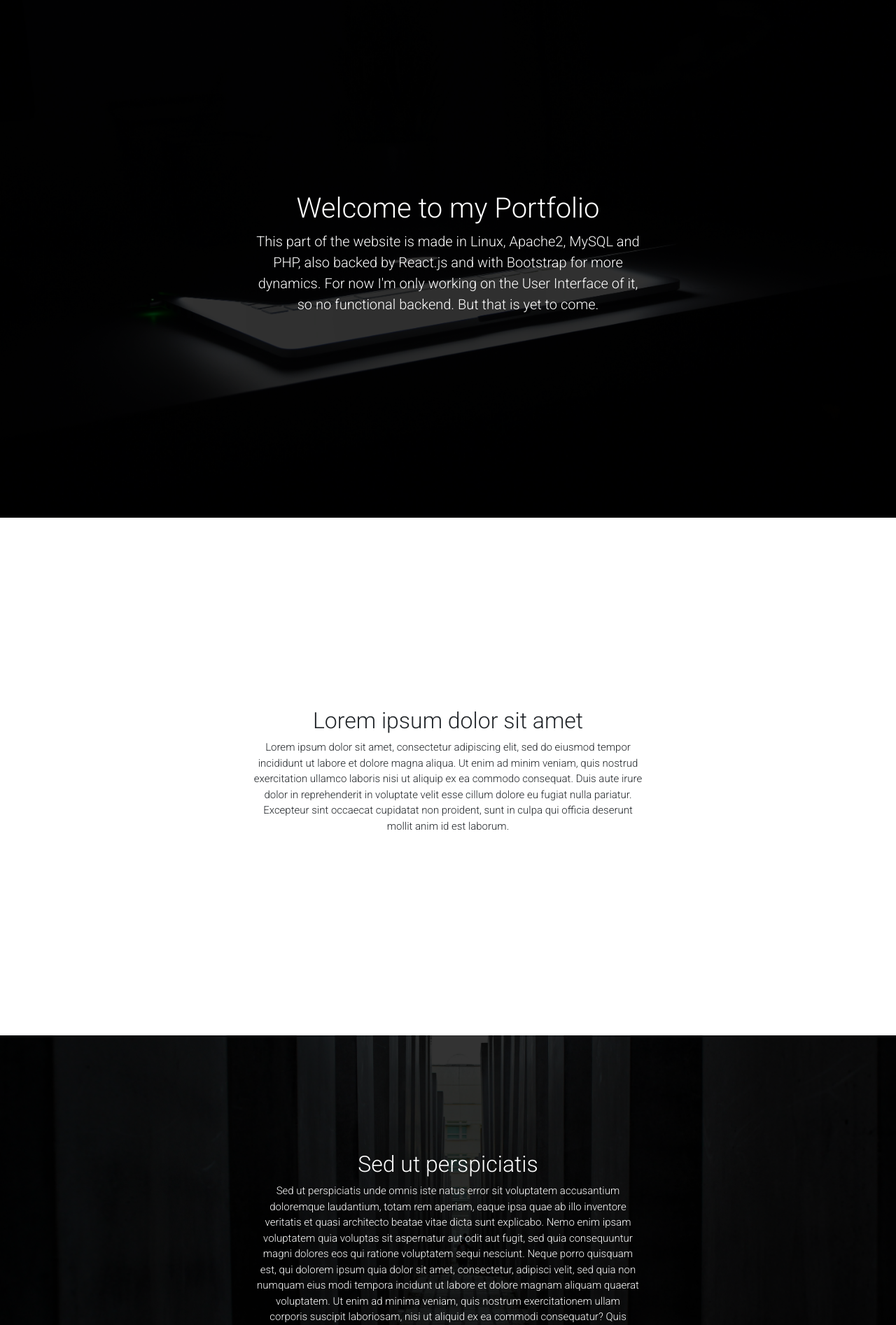
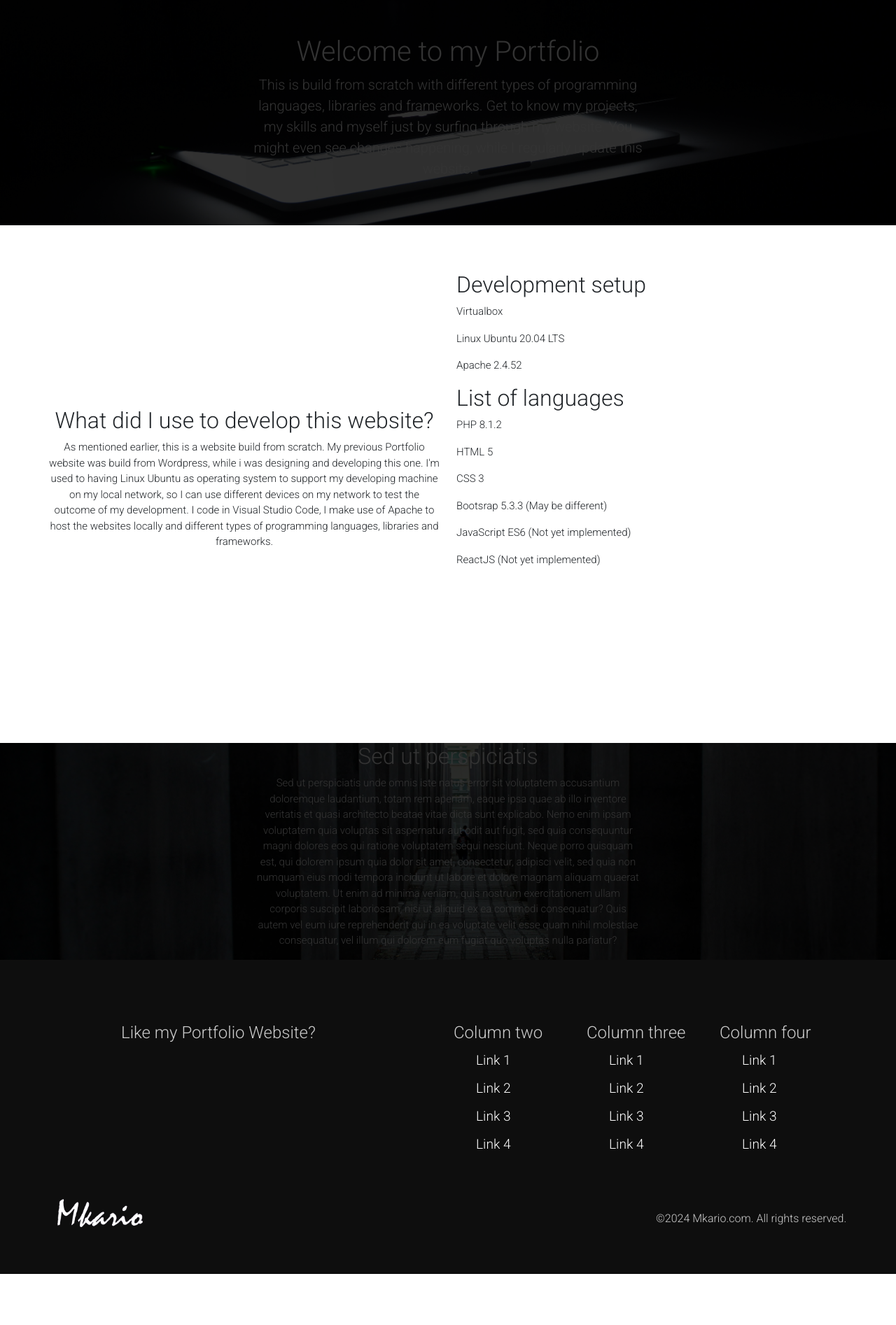
Before and after one commit to Hardanto/mkario, a PHP site: page /home in a window 1280 px wide. Shown: the part 98-1992 px from the top of the page at 70% size. After the commit the page ends 1919 px from the top, so only its background shows below. Run offline with PHP 8.4, Linux system fonts and the light colour scheme.

Commit message:
Some minor changes

```diff
--- a/frontend/landing.php
+++ b/frontend/landing.php
@@ -111,8 +111,11 @@ $test = new \Required\DatabasePreparations();
 								<article>
 									<h1 class='fw-light'>Welcome to my Portfolio</h1>
 									<p class="lead">
+										This is build from scratch with different types of programming languages, libraries and frameworks. Get to know my projects, my skills and myself just by surfing through my website. You might even see changes happening, while I regularly update this website.
+									</p>
+									<!-- <p class="lead">
 										This  part of the website is made in Linux, Apache2, MySQL and PHP, also backed by React.js and with Bootstrap for more dynamics. For now I'm only working on the User Interface of it, so no functional backend. But that is yet to come.
-									</p>
+									</p> -->
 								</article>
 							</div>
 						</div>
@@ -126,22 +129,52 @@ $test = new \Required\DatabasePreparations();
 			<div class="image-container-two">
 				<div class='container container-two'>
 					<div class='row'>
-						<div class='col'>&nbsp;</div>
 
 						<div class='col-12 col-lg-6'>
 
-							<div class="article-container text-center">
+							<div class="article-vcentered-container text-center">
 								<article>
-									<h2 class="fw-light">Lorem ipsum dolor sit amet</h2>
+									<h2 class="fw-light">What did I use to develop this website?</h2>
 									<p>
-									Lorem ipsum dolor sit amet, consectetur adipiscing elit, sed do eiusmod tempor incididunt ut labore et dolore magna aliqua. Ut enim ad minim veniam, quis nostrud exercitation ullamco laboris nisi ut aliquip ex ea commodo consequat. Duis aute irure dolor in reprehenderit in voluptate velit esse cillum dolore eu fugiat nulla pariatur. Excepteur sint occaecat cupidatat non proident, sunt in culpa qui officia deserunt mollit anim id est laborum.
+									As mentioned earlier, this is a website build from scratch. My previous Portfolio website was build from Wordpress, while i was designing and developing this one. I'm used to having Linux Ubuntu as operating system to support my developing machine on my local network, so I can use different devices on my network to test the outcome of my development. I code in Visual Studio Code, I make use of Apache to host the websites locally and different types of programming languages, libraries and frameworks.
 									</p>
 								</article>
 							</div>
 
 						</div>
 
-						<div class='col'>&nbsp;</div>
+						<div class="col">
+							<div>
+								<div class='col mt-3'>
+									<div class="article-container">
+										<article>
+											<h2 class="fw-light">Development setup</h2>
+											<ul style="list-style:none;padding-left:0;">
+												<li><p>Virtualbox</p></li>
+												<li><p>Linux Ubuntu 20.04 LTS</p></li>
+												<li><p>Apache 2.4.52</p></li>
+											</ul>
+										</article>
+									</div>
+								</div>
+
+								<div class='col mt-3'>
+									<div class="article-container">
+										<article>
+											<h2 class="fw-light">List of languages</h2>
+											<ul style="list-style:none;padding-left:0;">
+												<li><p>PHP 8.1.2</p></li>
+												<li><p>HTML 5</p></li>
+												<li><p>CSS 3</p></li>
+												<li><p>Bootsrap 5.3.3 (May be different)</p></li>
+												<li><p>JavaScript ES6 (Not yet implemented)</p></li>
+												<li><p>ReactJS (Not yet implemented)</p></li>
+											</ul>
+										</article>
+									</div>
+								</div>
+							</div>
+						</div>
 					</div>
 				</div>
 			</div>
--- a/frontend/styling/css/style.css
+++ b/frontend/styling/css/style.css
@@ -83,12 +83,12 @@ body.landing-page .image-container-three {
 		opacity: 				0.8;
 	}
 
-	div.article-container {
+	div.article-vcentered-container {
 		min-height: 80vh;
 		position: relative;
 	}
 
-	body.landing-page .container article {
+	body.landing-page div.article-vcentered-container article {
 		margin: 0;
 		position: absolute;               /* 2 */
 		top: 50%;                         /* 3 */
```
